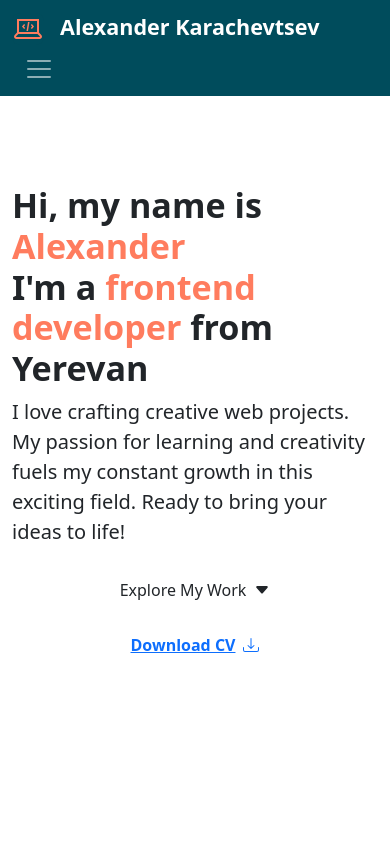
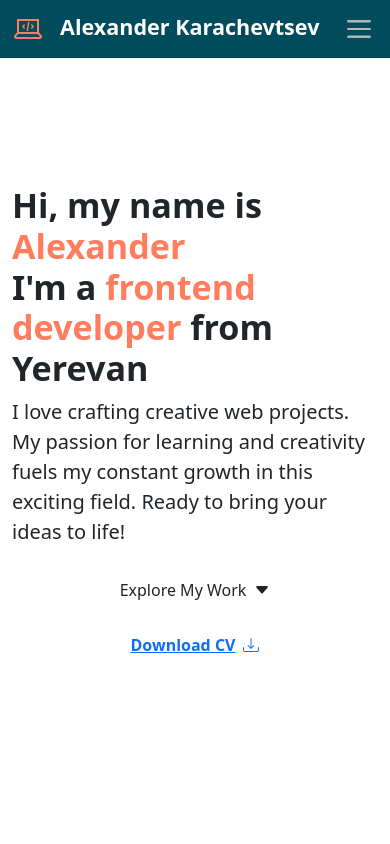
Before and after one commit to winerar/portfolio, a React (Vite) app: page / in a window 390 px wide. Shown: the top 844 px of the page. Built offline with nearby package versions, Linux system fonts and the light colour scheme; the HTML template or start-up script is replaced by a standard one.

Commit message:
change icon

```diff
--- a/src/components/Navbar/index.tsx
+++ b/src/components/Navbar/index.tsx
@@ -4,6 +4,7 @@ import Contribution from "./Contribution"
 import NavList from "./NavList"
 import BsNavbar from "react-bootstrap/Navbar"
 import { useState } from "react"
+import Icon from "../../assets/icons/bars-solid.svg?react"
 
 const Navbar: React.FC = (): JSX.Element => {
 	const [expanded, setExpanded] = useState(false)
@@ -23,9 +24,11 @@ const Navbar: React.FC = (): JSX.Element => {
 					aria-controls="navbarNav"
 					aria-expanded="false"
 					label="Toggle navigation"
-					className="border-0"
+					className="border-0 px-1 d-flex d-lg-none flex-column justify-content-around"
 					onClick={() => setExpanded(!expanded)}
-				/>
+				>
+					<Icon className="navbar-toggler-icon" />
+				</BsNavbar.Toggle>
 				<BsNavbar.Collapse id="navbarNav" onClick={() => setExpanded(false)}>
 					<NavList />
 				</BsNavbar.Collapse>
```
Also changed, not shown: src/assets/icons/bars-solid.svg (added).
